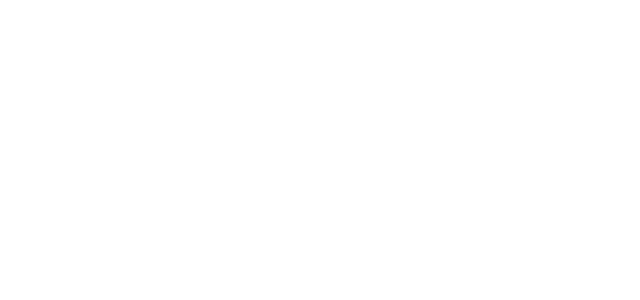
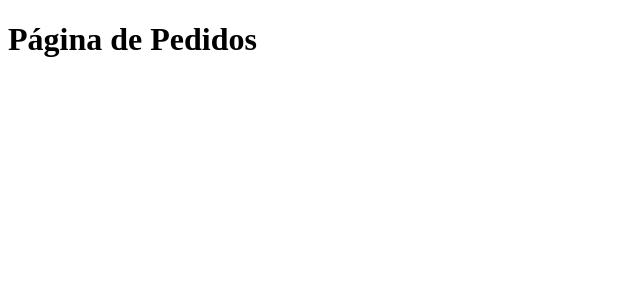
Before and after one commit to Zaghi94/TIAcademy, a React (Create React App) app in the folder CICLO03/ciclo04/: page /pedido in a window 1280 px wide. Shown: the top 300 px of the page, without its empty margins (0-640 px from the left). Built offline with nearby package versions, Linux system fonts and the light colour scheme.

Commit message:
Atualizadas atividades da Aula 01 do ciclo 04

```diff
--- a/CICLO03/ciclo04/package.json
+++ b/CICLO03/ciclo04/package.json
@@ -6,10 +6,12 @@
     "@testing-library/jest-dom": "^5.14.1",
     "@testing-library/react": "^11.2.7",
     "@testing-library/user-event": "^12.8.3",
+    "bootstrap": "^5.1.0",
     "react": "^17.0.2",
     "react-dom": "^17.0.2",
     "react-router-dom": "^5.2.1",
     "react-scripts": "4.0.3",
+    "reactstrap": "^8.10.0",
     "web-vitals": "^1.1.2"
   },
   "scripts": {
--- a/CICLO03/ciclo04/src/App.js
+++ b/CICLO03/ciclo04/src/App.js
@@ -1,7 +1,10 @@
 import './App.css';
 import {BrowserRouter as Router, Switch, Route} from 'react-router-dom';
 import {Home} from './pages/Home/';
-import {VisualizarCliente} from './pages/VisualizarCliente/'
+import {VisualizarCliente} from './pages/Cliente/VisualizarCliente'
+import {Cliente} from './pages/Cliente';
+import {Pedido} from './pages/Pedido';
+import {Servico} from './pages/Servico';
 
 function App() {
   return (
@@ -10,6 +13,9 @@ function App() {
         <Switch>
           <Route exact path="/" component={Home}/>
           <Route path="/visualizarcliente" component={VisualizarCliente}/>
+          <Route path="/cliente" component={Cliente}/>
+          <Route path="/pedido" component={Pedido}/>
+          <Route path="/servico" component={Servico}/>
         </Switch>
       </Router>
     </div>
--- /dev/null
+++ b/CICLO03/ciclo04/src/pages/Cliente/index.js
@@ -0,0 +1,7 @@
+export const Cliente = () =>{
+    return(
+        <div>
+            <h1>Página de clientes</h1>
+        </div>
+    )
+}
--- /dev/null
+++ b/CICLO03/ciclo04/src/pages/Pedido/index.js
@@ -0,0 +1,7 @@
+export const Pedido = () =>{
+    return(
+        <div>
+            <h1>Página de Pedidos</h1>
+        </div>
+    )
+}
--- /dev/null
+++ b/CICLO03/ciclo04/src/pages/Servico/index.js
@@ -0,0 +1,7 @@
+export const Servico = () =>{
+    return(
+        <div>
+            <h1>Página de serviços</h1>
+        </div>
+    )
+}
```
Also changed, not shown: CICLO03/ciclo04/src/pages/Cliente/VisualizarCliente/index.js (renamed from CICLO03/ciclo04/src/pages/VisualizarCliente/index.js), 1 other file (tests, documents, lock files or other folders).
